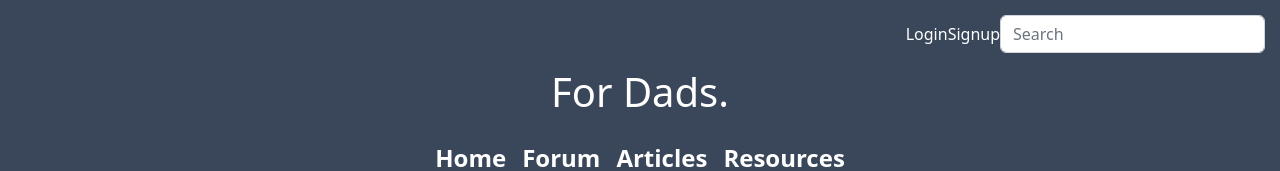
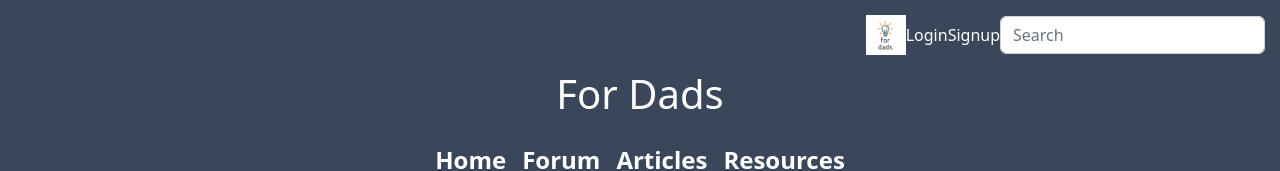
Before and after one commit to bethel-school-of-technology/team-jsdevstars-frontend, a React (Create React App) app: page / in a window 1280 px wide. Shown: the top 171 px of the page. Built offline with nearby package versions, Linux system fonts and the light colour scheme; no server answers.

Commit message:
added logo and replaced favicon

```diff
--- a/public/index.html
+++ b/public/index.html
@@ -2,7 +2,7 @@
 <html lang="en">
   <head>
     <meta charset="utf-8" />
-    <link rel="icon" href="%PUBLIC_URL%/favicon.ico" />
+    <link rel="icon" href="logo.png" />
     <meta name="viewport" content="width=device-width, initial-scale=1" />
     <meta name="description" content="Web site created using create-react-app" />
     <!--
--- a/src/components/ForumTopicComments.js
+++ b/src/components/ForumTopicComments.js
@@ -19,8 +19,9 @@ function ForumTopicComments(props) {
             <ListGroup key={comment.forumCommentId}>
 
                 <div class="d-inline-flex p-2"> {comment.comment}</div>
+                <p>{new Date(comment.createdAt).toLocaleDateString('en-US', { year: 'numeric', month: '2-digit', day: '2-digit' })}</p>
 
-                    {/* <div>
+                {/* <div>
                             <button onClick={() => setLike((prevLike) => !prevLike)}>
                                 {like ? '🍺' : "Like"}
                             </button>
--- a/src/components/ForumTopicList.js
+++ b/src/components/ForumTopicList.js
@@ -30,13 +30,20 @@ function ForumTopicList(props) {
         )
     }
 
+    function handleShow() {
+        alert('hey')
+    }
+
+
     return (
         <>
             <div className="toplist">
                 <p>    </p>
                 <h5>Topics</h5>
-                <i class="gg-add"></i>
+                <i class="gg-add" onClick={handleShow}></i>
             </div>
+
+
 
             <div className='topic-container'>
                 <ForumContext.Consumer>
--- a/src/components/Navigation.js
+++ b/src/components/Navigation.js
@@ -19,9 +19,9 @@ function Navigation() {
     return (
         <>
             <div className="header-links">
+                <img width="40" height="40" src="/logo.png" alt="" />
                 <Link className="nav-link text-white" to="/login">Login</Link>
                 <Link className="nav-link text-white" to="/signup">Signup</Link>
-
                 <Form>
                     <Form.Control
                         onChange={handleSearch}
@@ -33,7 +33,7 @@ function Navigation() {
                 </Form>
             </div>
             <div className="title">
-                    <h1>For Dads.</h1>
+                <h1>For Dads</h1>
             </div>
             <Navbar className="justify-content-center">
                 <Nav className="pageLinks">
```
Also changed, not shown: public/logo.png (added). Lines whose indentation alone changed are shown as unchanged.
